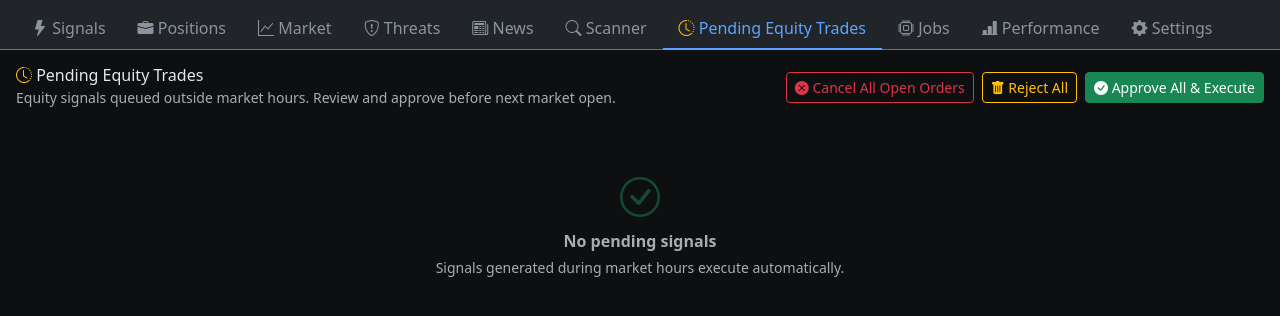
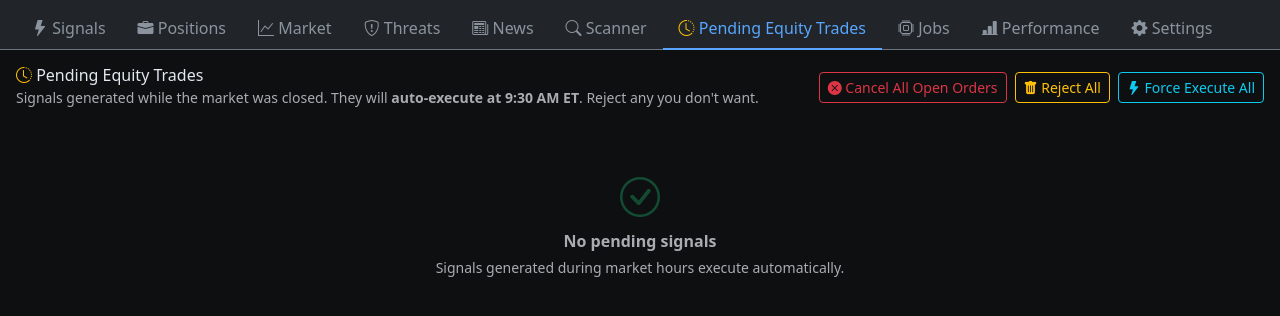
Before and after one commit to jmtibbetts/jarvis-trading-ai-python, a FastAPI app: page / in a window 1280 px wide, after a click on "Pending Equity Trades". Shown: the part 57-373 px from the top of the page. Run offline with FastAPI, Linux system fonts and the light colour scheme; data that the repository does not hold is empty; some libraries are stand-ins or nearby versions.

Commit message:
ui: pending equity tab — show market status + auto-execute messaging

```diff
--- a/templates/index.html
+++ b/templates/index.html
@@ -255,7 +255,7 @@
     <div class="d-flex justify-content-between align-items-center mb-3 flex-wrap gap-2">
       <div>
         <h6 class="mb-0"><i class="bi bi-clock-history text-warning"></i> Pending Equity Trades</h6>
-        <small class="text-muted">Equity signals queued outside market hours. Review and approve before next market open.</small>
+        <small class="text-muted">Signals generated while the market was closed. They will <strong>auto-execute at 9:30 AM ET</strong>. Reject any you don't want.</small>
       </div>
       <div class="d-flex gap-2 flex-wrap">
         <button class="btn btn-outline-danger btn-sm" onclick="cancelAllOrders()">
@@ -264,8 +264,8 @@
         <button class="btn btn-outline-warning btn-sm" onclick="rejectAllPending()">
           <i class="bi bi-trash-fill"></i> Reject All
         </button>
-        <button class="btn btn-success btn-sm" onclick="approveAllPending()">
-          <i class="bi bi-check-circle-fill"></i> Approve All &amp; Execute
+        <button class="btn btn-outline-info btn-sm" onclick="approveAllPending()">
+          <i class="bi bi-lightning-fill"></i> Force Execute All
         </button>
       </div>
     </div>
```
